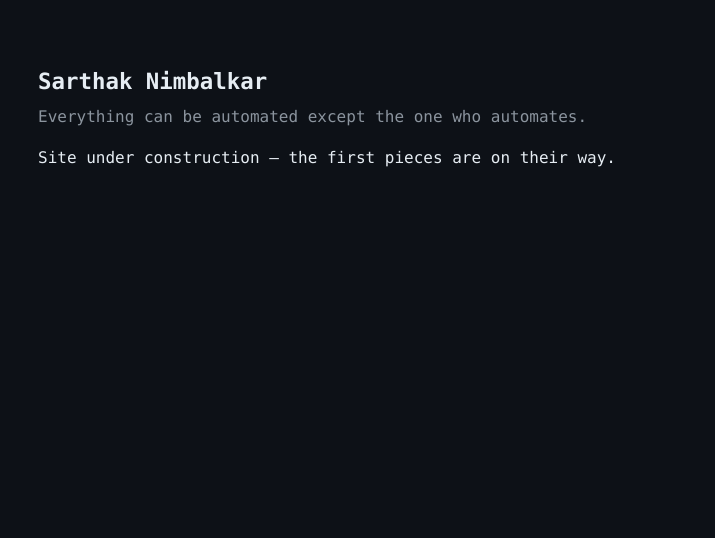
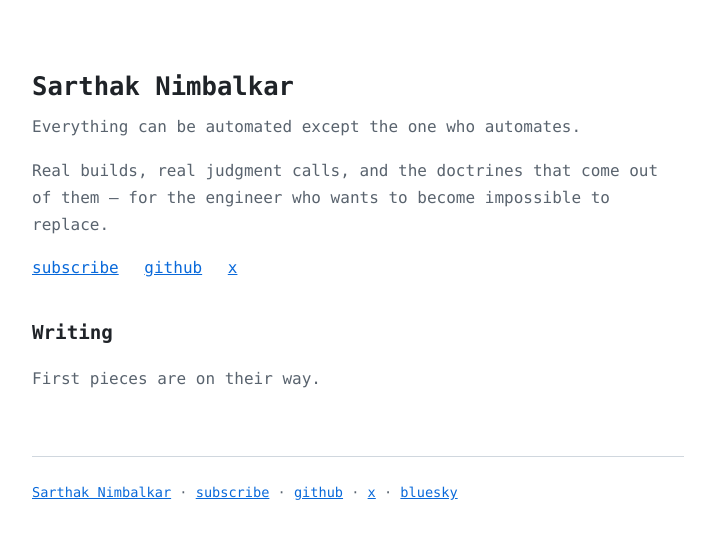
Before and after one commit to sarthaknimbalkar/sarthaknimbalkar.github.io, a plain HTML site: page index.html in a window 1280 px wide. Shown: the whole page, without its empty margins (282-997 px from the left). Drawn offline with Linux system fonts and the light colour scheme.

Commit message:
Real homepage + AEO scaffolding (sitemap, RSS, llms.txt, robots.txt)

```diff
--- a/index.html
+++ b/index.html
@@ -4,22 +4,31 @@
 <meta charset="utf-8">
 <meta name="viewport" content="width=device-width, initial-scale=1">
 <title>Sarthak Nimbalkar</title>
-<meta name="description" content="Sarthak Nimbalkar — writing on shipping solo, judgment, and becoming irreplaceable.">
-<style>
-  :root { color-scheme: dark light; }
-  body {
-    font-family: ui-monospace, "SF Mono", Consolas, monospace;
-    max-width: 640px; margin: 4rem auto; padding: 0 1.5rem;
-    line-height: 1.6; background: #0d1117; color: #e6edf3;
-  }
-  h1 { font-size: 1.4rem; margin-bottom: .25rem; }
-  p.tag { color: #8b949e; margin-top: 0; }
-  a { color: #58a6ff; }
-</style>
+<meta name="description" content="Real builds, real judgment calls, and the doctrines that come out of them — for the engineer who wants to become impossible to replace.">
+<link rel="canonical" href="https://sarthaknimbalkar.in/">
+<link rel="stylesheet" href="/style.css">
+<link rel="alternate" type="application/rss+xml" title="Sarthak Nimbalkar" href="/feed.xml">
+
 </head>
 <body>
-  <h1>Sarthak Nimbalkar</h1>
-  <p class="tag">Everything can be automated except the one who automates.</p>
-  <p>Site under construction — the first pieces are on their way.</p>
+
+<h1>Sarthak Nimbalkar</h1>
+<p class="tagline">Everything can be automated except the one who automates.</p>
+<p class="desc">Real builds, real judgment calls, and the doctrines that come out of them — for the engineer who wants to become impossible to replace.</p>
+<nav class="links">
+  <a href="https://sarthaknimbalkar.beehiiv.com/subscribe">subscribe</a>
+  <a href="https://github.com/sarthaknimbalkar">github</a>
+  <a href="https://x.com/96ksarthak">x</a>
+</nav>
+<h2>Writing</h2>
+<p class="desc">First pieces are on their way.</p>
+
+<footer>
+  <a href="/">Sarthak Nimbalkar</a> &middot;
+  <a href="https://sarthaknimbalkar.beehiiv.com/subscribe">subscribe</a> &middot;
+  <a href="https://github.com/sarthaknimbalkar">github</a> &middot;
+  <a href="https://x.com/96ksarthak">x</a> &middot;
+  <a href="https://bsky.app/profile/sarthaknimbalkar.bsky.social">bluesky</a>
+</footer>
 </body>
 </html>
--- /dev/null
+++ b/sitemap.xml
@@ -0,0 +1,4 @@
+<?xml version="1.0" encoding="UTF-8"?>
+<urlset xmlns="http://www.sitemaps.org/schemas/sitemap/0.9">
+  <url><loc>https://sarthaknimbalkar.in/</loc></url>
+</urlset>
--- /dev/null
+++ b/style.css
@@ -0,0 +1,23 @@
+
+:root { color-scheme: dark light; --bg:#0d1117; --fg:#e6edf3; --dim:#8b949e; --accent:#58a6ff; --border:#30363d; }
+@media (prefers-color-scheme: light) {
+  :root { --bg:#ffffff; --fg:#1f2328; --dim:#59636e; --accent:#0969da; --border:#d0d7de; }
+}
+* { box-sizing: border-box; }
+body { font-family: ui-monospace,"SF Mono",Consolas,monospace; max-width: 700px; margin: 0 auto;
+  padding: 3rem 1.5rem 5rem; line-height: 1.7; background: var(--bg); color: var(--fg); }
+a { color: var(--accent); }
+h1 { font-size: 1.6rem; margin-bottom: .3rem; }
+h2 { font-size: 1.2rem; margin-top: 2.2rem; }
+p.tagline { color: var(--dim); margin-top: 0; }
+p.desc { color: var(--dim); }
+img { max-width: 100%; border-radius: 6px; margin: 1.5rem 0; }
+nav.links a { margin-right: 1rem; }
+.post-list { list-style: none; padding: 0; }
+.post-list li { border-top: 1px solid var(--border); padding: 1.2rem 0; }
+.post-list time { color: var(--dim); font-size: .85rem; }
+.meta { color: var(--dim); font-size: .85rem; margin-bottom: 2rem; }
+footer { margin-top: 4rem; padding-top: 1.5rem; border-top: 1px solid var(--border); color: var(--dim); font-size: .85rem; }
+code, pre { background: rgba(110,118,129,.15); border-radius: 4px; }
+pre { padding: 1rem; overflow-x: auto; }
+blockquote { border-left: 3px solid var(--border); margin: 0; padding-left: 1rem; color: var(--dim); }
```
Also changed, not shown: feed.xml (added, +7 -0 lines), llms.txt (added), robots.txt (added).
